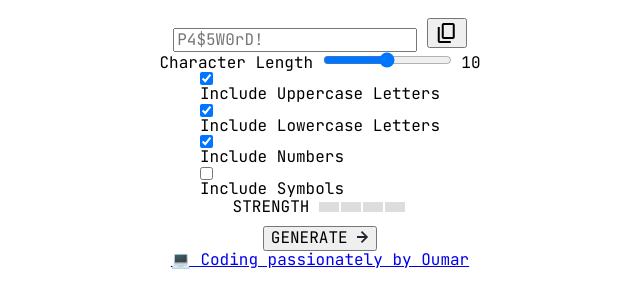
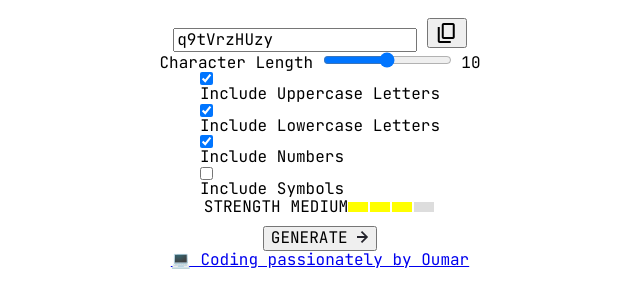
Before and after one commit to OumarYanni/password-generator-app, a plain HTML site: page index.html in a window 1280 px wide. Both pictures are taken after a click on the button "GENERATE". Shown: the part 62-370 px from the top of the page, without its empty margins (320-960 px from the left). Drawn offline with nearby package versions, Linux system fonts and the light colour scheme.

Commit message:
Finalization of password generation functions

```diff
--- a/app.js
+++ b/app.js
@@ -67,17 +67,17 @@ function updateDisplay(elem, val) {
   return (elem.textContent = val);
 }
 
-// function updateSliderDisplay() {
-//   /*oninput="updateSliderDisplay(this.value)" */
+function updateSliderDisplay() {
+  /*oninput="updateSliderDisplay(this.value)" */
 
-//   updateDisplay(sliderValueElement, characterLengthInput.value);
+  updateDisplay(sliderValueElement, characterLengthInput.value);
 
-//   console.log("La longueur des caractères est :", characterLengthInput.value);
-// }
+  console.log("La longueur des caractères est :", characterLengthInput.value);
+}
 
-// function handleSliderInput() {
-//   characterLengthInput.addEventListener("input", updateSliderDisplay);
-// }
+function handleSliderInput() {
+  characterLengthInput.addEventListener("input", updateSliderDisplay);
+}
 
 function getPasswordStrength(password) {
   const length = password.length;
@@ -121,17 +121,63 @@ function updateStrengthIndicator() {
   }
 }
 
-function handlePasswordInput() {
-  passwordInput.addEventListener("input", () => {
+// function handlePasswordInput() {
+//   passwordInput.addEventListener("input", () => {
+//     updateStrengthIndicator();
+//     updateSliderValue();
+//   });
+// }
+
+function generatePassword(
+  length,
+  hasUppercase,
+  hasLowercase,
+  hasNumbers,
+  hasSymbols
+) {
+  let characters = "";
+  if (hasUppercase) characters += uppercaseChars;
+  if (hasLowercase) characters += lowercaseChars;
+  if (hasNumbers) characters += numberChars;
+  if (hasSymbols) characters += symbolChars;
+
+  let password = "";
+  for (let i = 0; i < length; i++) {
+    password += characters.charAt(
+      Math.floor(Math.random() * characters.length)
+    );
+  }
+
+  return password;
+}
+
+function handleGenerateButton() {
+  generatePasswordButton.addEventListener("click", () => {
+    const length = characterLengthInput.value;
+    const hasUppercase = includeUppercaseCheckbox.checked;
+    const hasLowercase = includeLowercaseCheckbox.checked;
+    const hasNumbers = includeNumbersCheckbox.checked;
+    const hasSymbols = includeSymbolsCheckbox.checked;
+
+    const newPassword = generatePassword(
+      length,
+      hasUppercase,
+      hasLowercase,
+      hasNumbers,
+      hasSymbols
+    );
+
+    passwordInput.value = newPassword;
+
     updateStrengthIndicator();
-    updateSliderValue();
   });
 }
 
 function main() {
-  //handleSliderInput();
+  handleSliderInput();
   handleCopyButton();
-  handlePasswordInput();
+  //handlePasswordInput();
+  handleGenerateButton();
 }
 
 main();
--- a/index.html
+++ b/index.html
@@ -44,6 +44,7 @@
           name="display-password"
           maxlength="20"
           placeholder="P4$5W0rD!"
+          readonly
         />
         <!--
           readonly
@@ -62,7 +63,6 @@
           min="0"
           max="20"
           value="10"
-          readonly
         />
         <!--
           readonly
```
